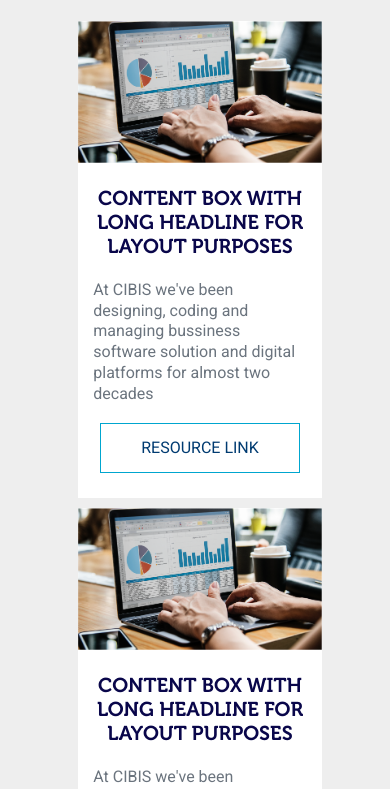
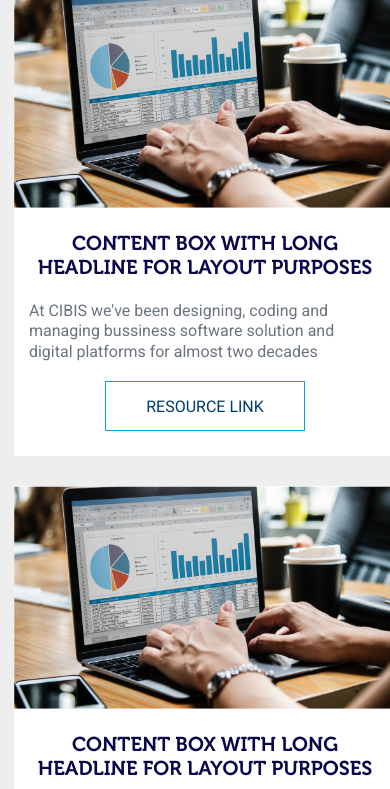
Before and after one commit to smrgillani/cb_redesign-lite, a plain HTML site: page app/index.html in a window 390 px wide. Shown: the part 141-930 px from the top of the page. Drawn offline with Linux system fonts and the light colour scheme.

Commit message:
responsiveness for mobile done of IE11

```diff
--- a/app/css/cb/2016/scss/components/content-boxes.scss
+++ b/app/css/cb/2016/scss/components/content-boxes.scss
@@ -92,7 +92,7 @@ body
 			font-family: 'Roboto', sans-serif;
 		}
 
-@media (min-width: 768px)
+@media (min-width: 992px)
 {
 	.cb-content-boxes .container
 		{
@@ -101,3 +101,22 @@ body
 		    min-height: 768px;
 		}
 }
+@media (max-width: 1220px) {
+
+    .cb-content-boxes .container{
+        width: 98%;
+    }
+}
+@media (max-width: 992px) {
+    .cb-content-boxes .container .boxTable .box{
+    	flex:none;
+        flex-basis: 48%;
+        margin-bottom: 30px;
+    }
+}
+@media (max-width: 768px) {
+    .cb-content-boxes .container .boxTable .box{
+        flex-basis: 100%;
+        margin-bottom: 30px;
+    }
+}
```
Also changed, not shown: app/css/cb/2016/compiled/components/content-boxes.css, app/css/cb/2016/compiled/style.css.
